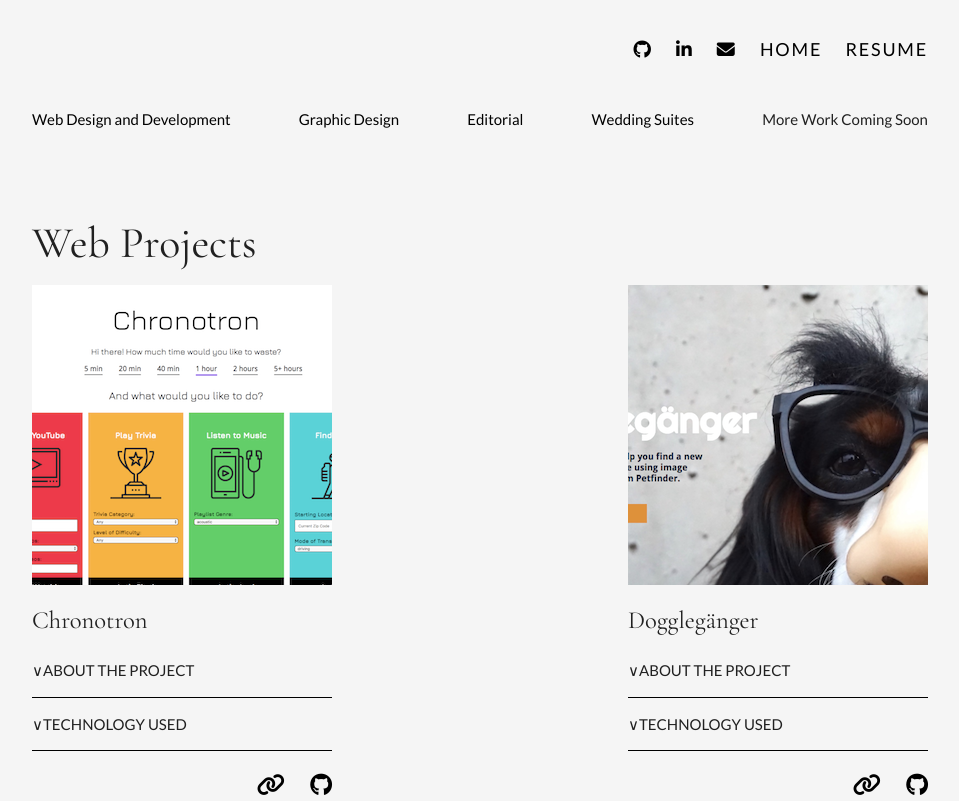
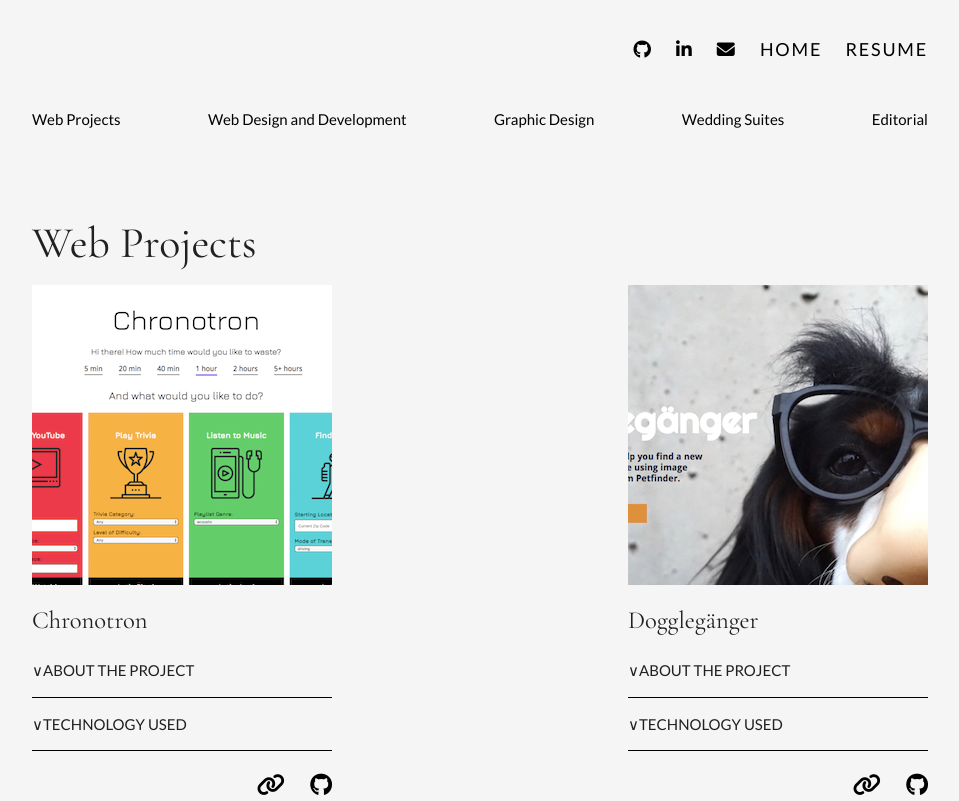
Before and after one commit to alainabuzas/portfolio, a website: page work.html in a window 1280 px wide. Shown: the top 801 px of the page, without its empty margins (160-1119 px from the left). Drawn offline with nearby package versions, Linux system fonts and the light colour scheme.

Commit message:
work nav update

```diff
--- a/work.html
+++ b/work.html
@@ -27,15 +27,15 @@
         </div>
         <div class="work-types">
             <ul>
-                <li><a href="#web">Web Design and Development</a></li>
+                <li><a href="#web">Web Projects</a></li>
+                <li><a href="#dnd">Web Design and Development</a></li>
                 <li><a href="#promo">Graphic Design</a></li>
+                <li><a href="#weddings">Wedding Suites</a></li>
                 <li><a href="#layout">Editorial</a></li>
-                <li><a href="#weddings">Wedding Suites</a></li>
-                <li>More Work Coming Soon</li>
             </ul>
         </div>
         <div class="section">
-            <h3>Web Projects</h3>
+            <h3 id="web">Web Projects</h3>
             <div class="projects">
             <div class="project">
                 <img src="css/images/chronotron.png">
@@ -151,7 +151,7 @@
                     </div>
                 </div>
             </div>
-            <h3>Web Design</h3>
+            <h3 id="dnd">Web Design</h3>
             <div class="projects web-design-projects">
                 <div class="project web-design">
                     <img src="css/images/415.png">
```
